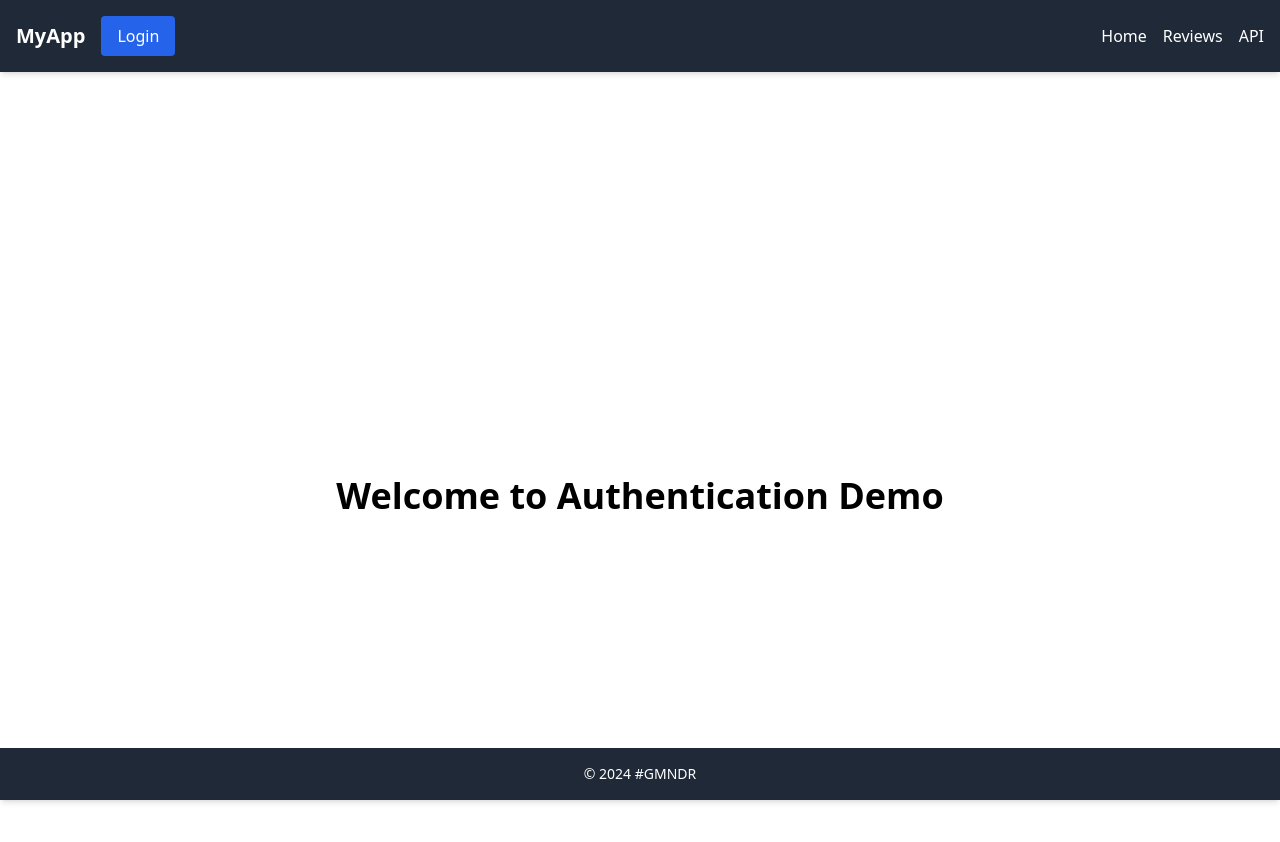
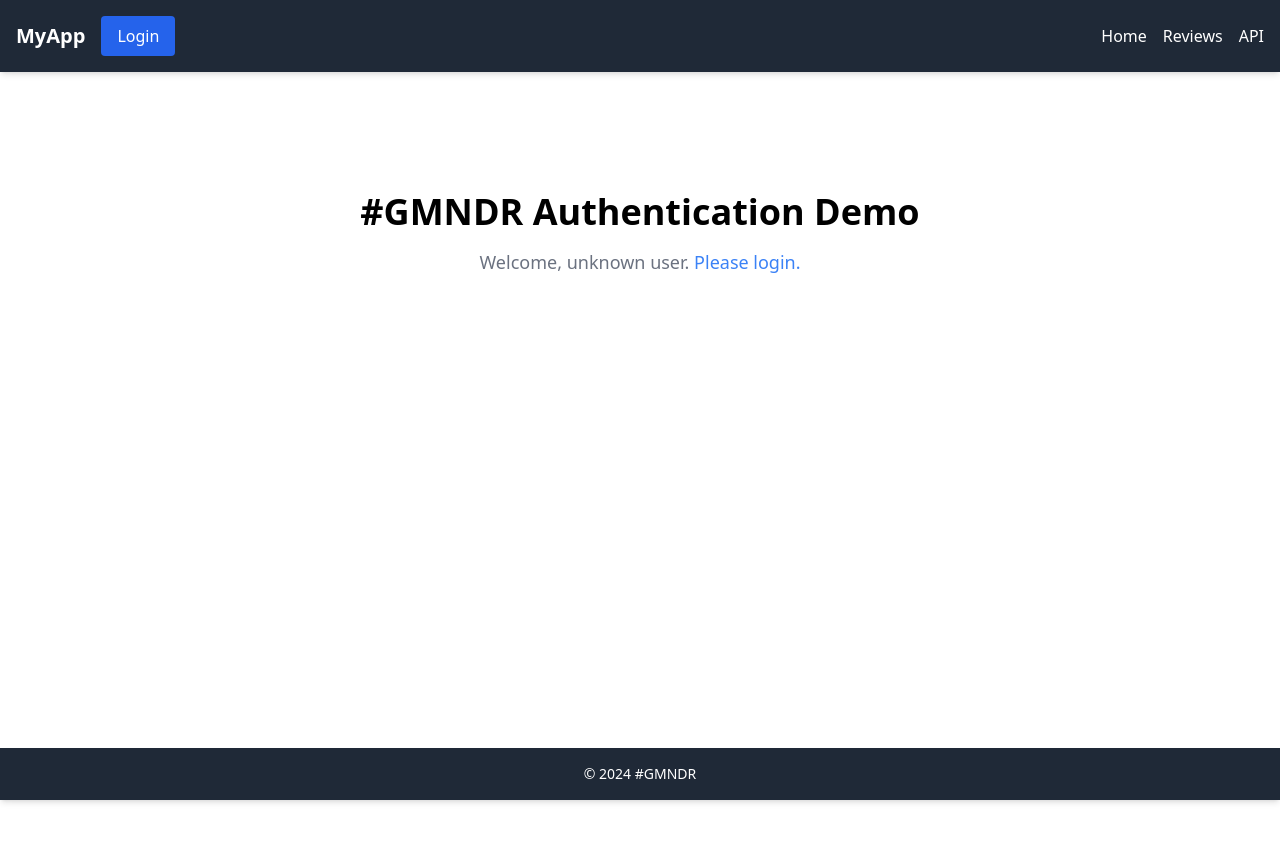
Before and after one commit to markusgemeinder/---gmndr-authentication-demo, a Next.js app: page / in a window 1280 px wide. Shown: the top 842 px of the page. Built offline with nearby package versions, Linux system fonts and the light colour scheme; no server answers.

Commit message:
Create SessionStatus component to make login status visible on Homepage

```diff
--- /dev/null
+++ b/app/components/SessionStatus.js
@@ -0,0 +1,26 @@
+'use client';
+
+import { useSession, signIn } from 'next-auth/react';
+
+const SessionStatus = () => {
+  const { data: session } = useSession();
+
+  return (
+    <div>
+      {session ? (
+        <p className='text-lg text-gray-500'>
+          Welcome, {session.user.name}. You are logged in as {session.user.role}.
+        </p>
+      ) : (
+        <p className='text-lg text-gray-500'>
+          Welcome, unknown user.{' '}
+          <a href='#' onClick={() => signIn()} className='text-blue-500 hover:underline'>
+            Please login.
+          </a>
+        </p>
+      )}
+    </div>
+  );
+};
+
+export default SessionStatus;
--- a/app/page.js
+++ b/app/page.js
@@ -1,12 +1,10 @@
-import Link from 'next/link';
+import SessionStatus from './components/SessionStatus';
 
 export default function Home() {
   return (
-    <div className='flex flex-col items-center justify-center min-h-screen py-2'>
-      <h1 className='text-4xl font-bold mb-4'>Welcome to Authentication Demo</h1>
-      {/* <Link href='/reviews' className='text-xl text-blue-500 hover:underline'>
-        Go to Reviews
-      </Link> */}
+    <div className='flex flex-col items-center justify-top min-h-screen py-2 mt-20'>
+      <h1 className='text-4xl font-bold mb-4'>#GMNDR Authentication Demo</h1>
+      <SessionStatus />
     </div>
   );
 }
```
